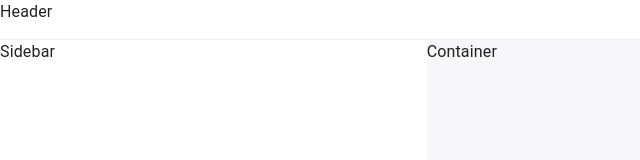
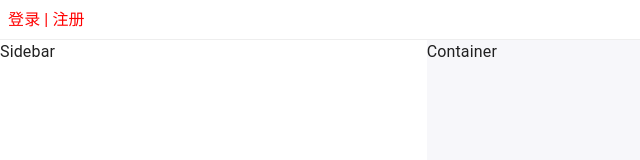
Before and after one commit to ChenHaoJie9527/mini-tomato-list, a React (Vite) app: page / in a window 1280 px wide. Shown: the top 160 px of the page, without its empty margins (0-640 px from the left). Built offline with nearby package versions, Linux system fonts and the light colour scheme.

Commit message:
feat: header 登录与注册

```diff
--- a/src/components/Header.tsx
+++ b/src/components/Header.tsx
@@ -5,10 +5,26 @@ interface HeaderProps {
   size: number;
 }
 
+function HeaderIcon() {
+  return (
+    <div className="headerIcon pr-2 pl-2">
+      <div className="">
+        <span className="cursor-pointer hover:text-[pink] text-[red]">
+          登录
+        </span>
+        <span className="pr-1 pl-1 text-[red]">|</span>
+        <span className="cursor-pointer text-[red] hover:text-[pink]">
+          注册
+        </span>
+      </div>
+    </div>
+  );
+}
+
 const Header: FC<HeaderProps> = ({ content, size }) => {
   return (
-    <div className="border-solid border-[#eee] border-b-[1px] h-[40px]">
-      Header
+    <div className="border-solid border-[#eee] border-b-[1px] h-[40px] flex items-center">
+      <HeaderIcon />
     </div>
   );
 };
```
